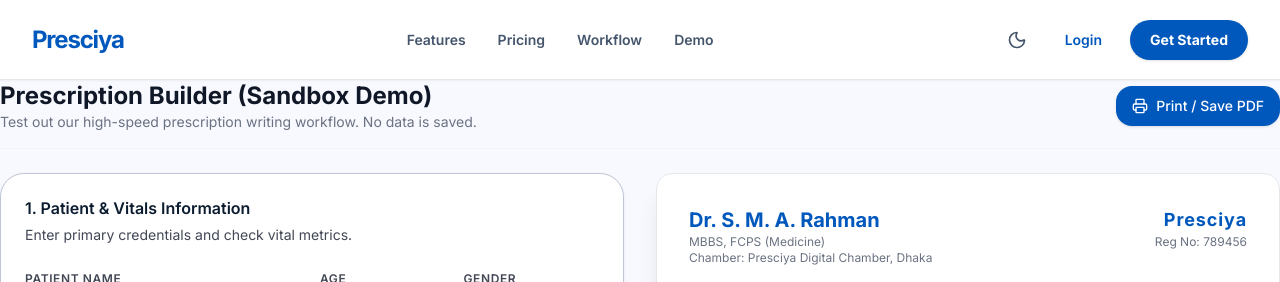
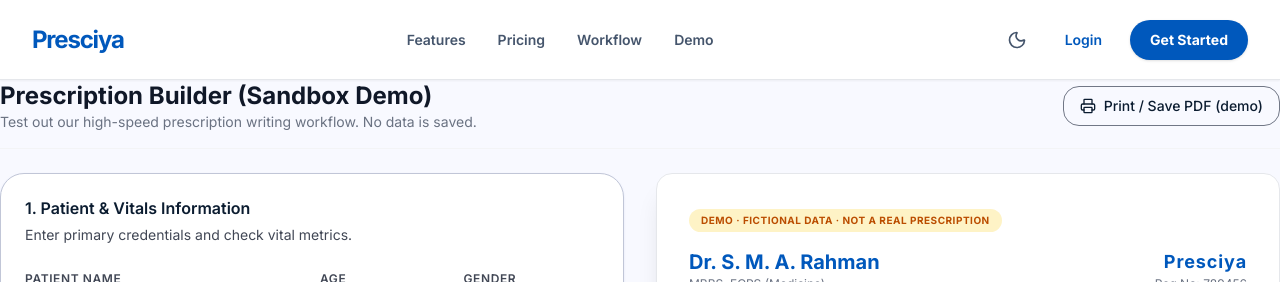
Before and after one commit to sisiam08/Presciya-frontend-, a Next.js app: page /demo in a window 1280 px wide. Shown: the top 282 px of the page. Built offline with nearby package versions, Linux system fonts and the light colour scheme; no server answers.

Commit message:
fix(demo): disable real print/download in the public demo
- The sandbox demo print button no longer calls window.print(); it explains that printing is disabled and uses fictional data (Section 24.6)

- Add a visible 'Demo - Fictional data - Not a real prescription' badge to the preview sheet

```diff
--- a/src/app/(CommonLayout)/demo/page.tsx
+++ b/src/app/(CommonLayout)/demo/page.tsx
@@ -117,8 +117,15 @@
     setSelectedMedicines(selectedMedicines.filter((m) => m.id !== id));
   };
 
+  // Section 24.6: the public demo is interactive but must never allow real
+  // printing or downloading. Explain instead of rendering an output.
   const handlePrint = () => {
-    window.print();
+    toast({
+      title: "Printing disabled in the demo",
+      description:
+        "This is a sandbox with fictional data. Create a free account to print or download real prescriptions.",
+      variant: "default",
+    });
   };
 
   const filteredMock = MOCK_MEDICINES.filter(
@@ -139,8 +146,13 @@
             saved.
           </p>
         </div>
-        <Button onClick={handlePrint} className="gap-2">
-          <Printer className="h-4 w-4" /> Print / Save PDF
+        <Button
+          onClick={handlePrint}
+          variant="outline"
+          className="gap-2"
+          title="Printing is disabled in the sandbox demo"
+        >
+          <Printer className="h-4 w-4" /> Print / Save PDF (demo)
         </Button>
       </div>
 
@@ -316,6 +328,9 @@
         <div className="sticky top-20 print:relative print:top-0">
           <div className="bg-white dark:bg-slate-900 border border-gray-200 dark:border-slate-700 rounded-2xl shadow-xl p-8 min-h-175 flex flex-col justify-between text-gray-900 dark:text-gray-100 print:border-none print:shadow-none print:p-0">
             <div>
+              <span className="mb-4 inline-block rounded-full bg-amber-100 px-3 py-1 text-[10px] font-bold uppercase tracking-wider text-amber-700 dark:bg-amber-950/40 dark:text-amber-300">
+                Demo · Fictional data · Not a real prescription
+              </span>
               {/* Header */}
               <div className="flex justify-between items-start border-b border-primary/20 pb-4">
                 <div>
```
